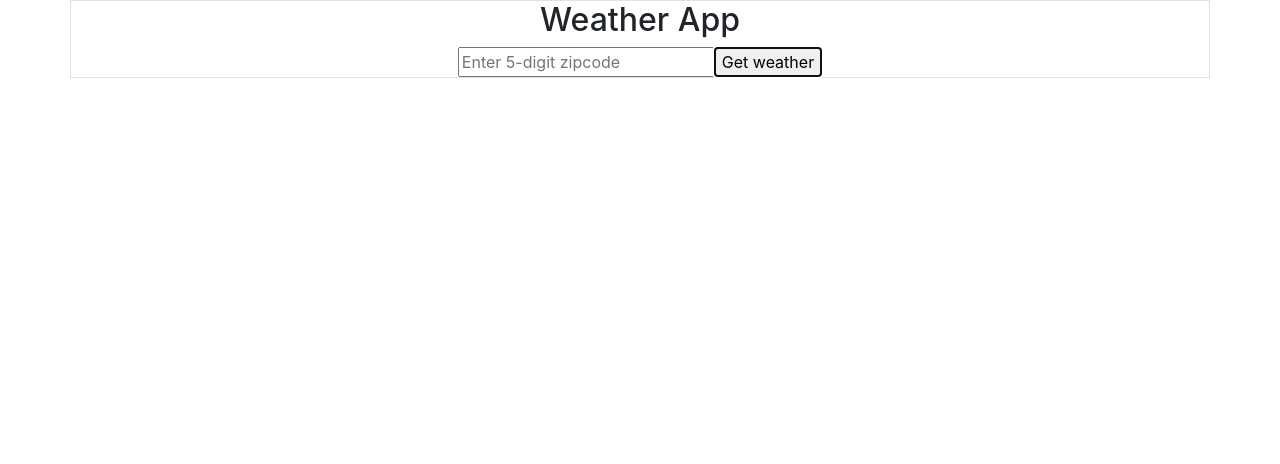
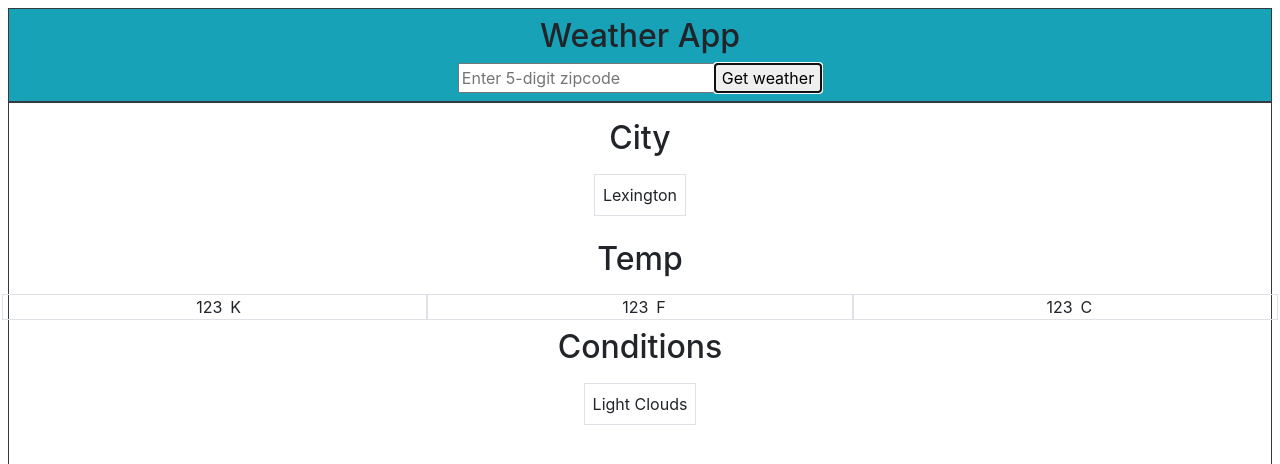
Before and after one commit to JoePass456/weather, a plain HTML site: page index.html in a window 1280 px wide. Both pictures are taken after a click on the button "Get weather". Shown: the top 464 px of the page. Drawn offline with nearby package versions, Linux system fonts and the light colour scheme.

Commit message:
version 0.8

```diff
--- a/index.html
+++ b/index.html
@@ -15,7 +15,9 @@
 
 <body>
     <!-- main -->
-    <div class="container border">
+    <div class="container-fluid p-2 justify-content-center">
+        <!-- Display before retrieving data -->
+        <div class="border rounded-lg border-dark p-2 bg-info justify-content-center">
             <!-- Header-->
             <div class="row justify-content-center">
                 <h2>Weather App</h2>
@@ -24,7 +26,43 @@
             <div class="row justify-content-center">
                 <input type="text" placeholder="Enter 5-digit zipcode" id="myInput">
                 <button type="button" onclick="getZipcode();">Get weather</button>
-
+            </div>
+        </div>
+        <!-- Display after retrieve data -->
+        <div id="turnon" class="border rounded-lg border-dark p-2 bg-white justify-content-center">
+            <!-- City  -->
+            <div class="row justify-content-center">
+                <h2 class="p-2">City</h2>
+            </div>
+            <div class="row justify-content-center">
+                <p class="city border p-2">Lexington</p>
+            </div>
+            <!-- Temperature -->
+            <div class="row justify-content-center">
+                <h2 class="p-2">Temp</h2>
+            </div>
+            <div class="row justify-content-center">
+                <div class="col text-center border">
+                    <span class="kel p-2">123</span><span>K</span>
+                </div>
+                <div class="col text-center border">
+                    <span class="deg p-2">123</span><span>F</span>
+                </div>
+                <div class="col text-center border">
+                    <span class="cel p-2">123</span><span>C</span>
+                </div>
+            </div>
+            <!-- Condition  -->
+            <div class="row justify-content-center">
+                <h2 class="p-2">Conditions</h2>
+            </div>
+            <div class="row justify-content-center">
+                <p class="con border p-2">Light Clouds</p>
+            </div>
+            <!--  Image  -->
+            <div class="row justify-content-center">
+                <p class="pic"></p>
+            </div>
         </div>
     </div>
 
--- a/js/main.js
+++ b/js/main.js
@@ -1,14 +1,15 @@
-//document.body.innerHTML = "<p>Hello World</p>";
-//document.getElementById("main").innerHTML = 5 + 6;
-//console.log("test");
-//document.getElementById("main").innerHTML = "hello world";
+// declare variables - link html
+const city = document.querySelector('.city');
+const kel = document.querySelector('.kel');
+const deg = document.querySelector('.deg');
+const cel = document.querySelector('.cel');
+const con = document.querySelector('.con');
+const pic = document.querySelector('.pic');
 
-//document.write(5 + 6);
-//api.openweathermap.org/data/2.5/weather?zip={40356},&appid={d9608784e9e57ff730dbec18ce772f3a};
 var webAddress = 'https://api.openweathermap.org/data/2.5/weather?zip=';
 var webID = ',us&appid=d9608784e9e57ff730dbec18ce772f3a';
 var data;
-
+document.getElementById('turnon').style.visibility='hidden'
 
 async function getWeather(zip) {
     let response = await fetch(webAddress + zip + webID);
@@ -27,16 +28,22 @@ async function getZipcode() {
         alert('Get weather info for zipcode ' + zipcode + '?');
         data = await getWeather(zipcode);
     }
+    // push elements to html
+    document.getElementById('turnon').style.visibility='visible'
+    city.innerHTML = data.name;
+    kel.innerHTML = Math.floor(data.main.temp);
+    deg.innerHTML = Math.floor((data.main.temp - 273.15) * 9 / 5 + 32);
+    cel.innerHTML = Math.floor(data.main.temp - 273.15) + " " + "C";
+    con.innerHTML = data.weather[0].description;
+    var img = document.createElement("img");
+    let str = data.weather[0].icon;
+    console.log(str);
+    img.src = "http://openweathermap.org/img/wn/" + str + "@2x.png";
+    //img.width = width;
+    //img.height = height;
+    //img.alt = alt;
+
+    // This next line will just add it to the <body> tag
+    pic.appendChild(img);
+
 }
-
-
-// getWeather().then(data => console.log(data));
-
-// async function getUsers() {
-    // let response = await fetch(
-    //   "api.openweathermap.org/data/2.5/weather?zip=40356&appid=d9608784e9e57ff730dbec18ce772f3a"
-    // );
-    // let data = await response.json();
-    // return data;
-//}
-// getUsers().then(data => console.log(data));
```
Lines whose indentation alone changed are shown as unchanged.
